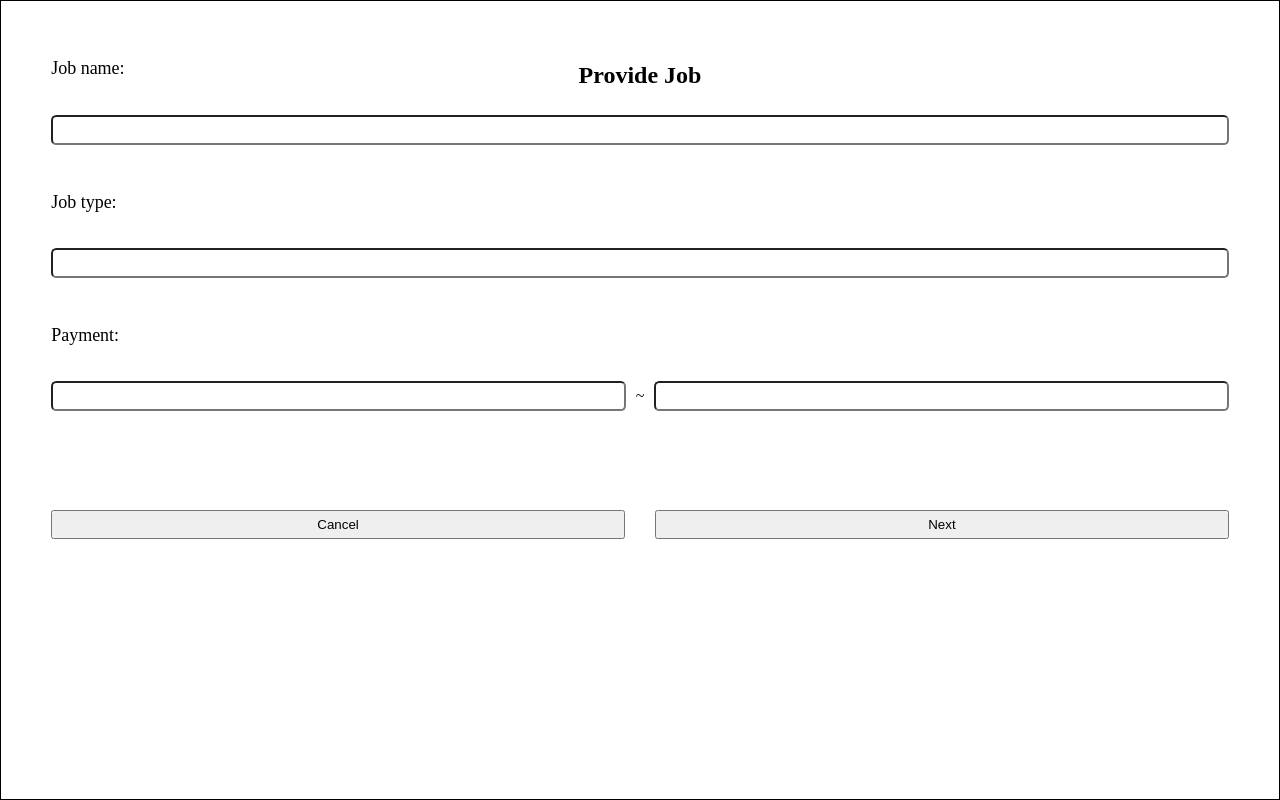
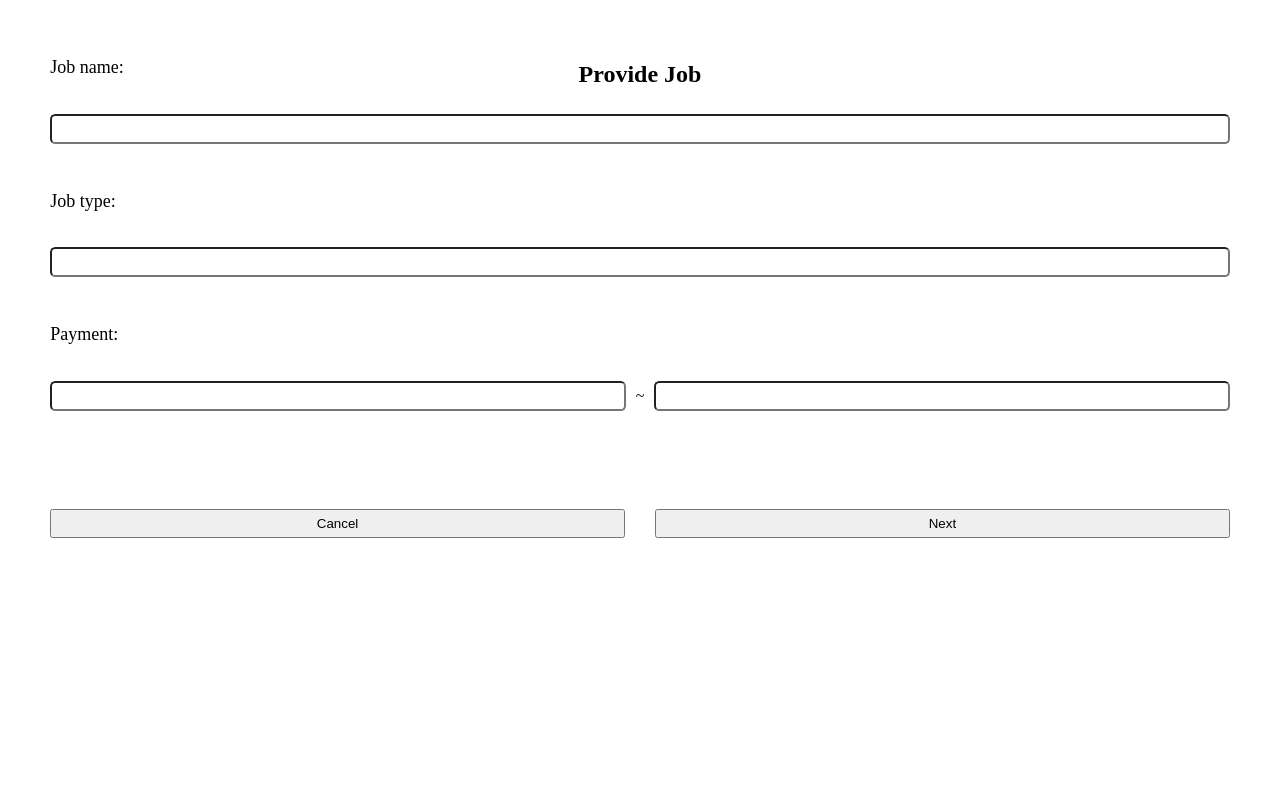
Before and after one commit to Chiang-Chen-An/meichuhackathon, a React (Vite) app in the folder frontend/: page /createjob1 in a window 1280 px wide. Built offline with nearby package versions, Linux system fonts and the light colour scheme; no server answers.

Commit message:
Remove border from create job page styles for cleaner design

```diff
--- a/frontend/src/page/CreateJob.css
+++ b/frontend/src/page/CreateJob.css
@@ -1,6 +1,6 @@
 .create-job-page {
   box-sizing: border-box;
-  border: 1px solid black;
+  /* border: 1px solid black; */
   display: flex;
   flex-direction: column;
   height: 100%;
--- a/frontend/src/page/CreateJobP2.css
+++ b/frontend/src/page/CreateJobP2.css
@@ -1,6 +1,6 @@
 .create-job-page-2 {
   box-sizing: border-box;
-  border: 1px solid black;
+  /* border: 1px solid black; */
   display: flex;
   flex-direction: column;
   height: 100%;
```
